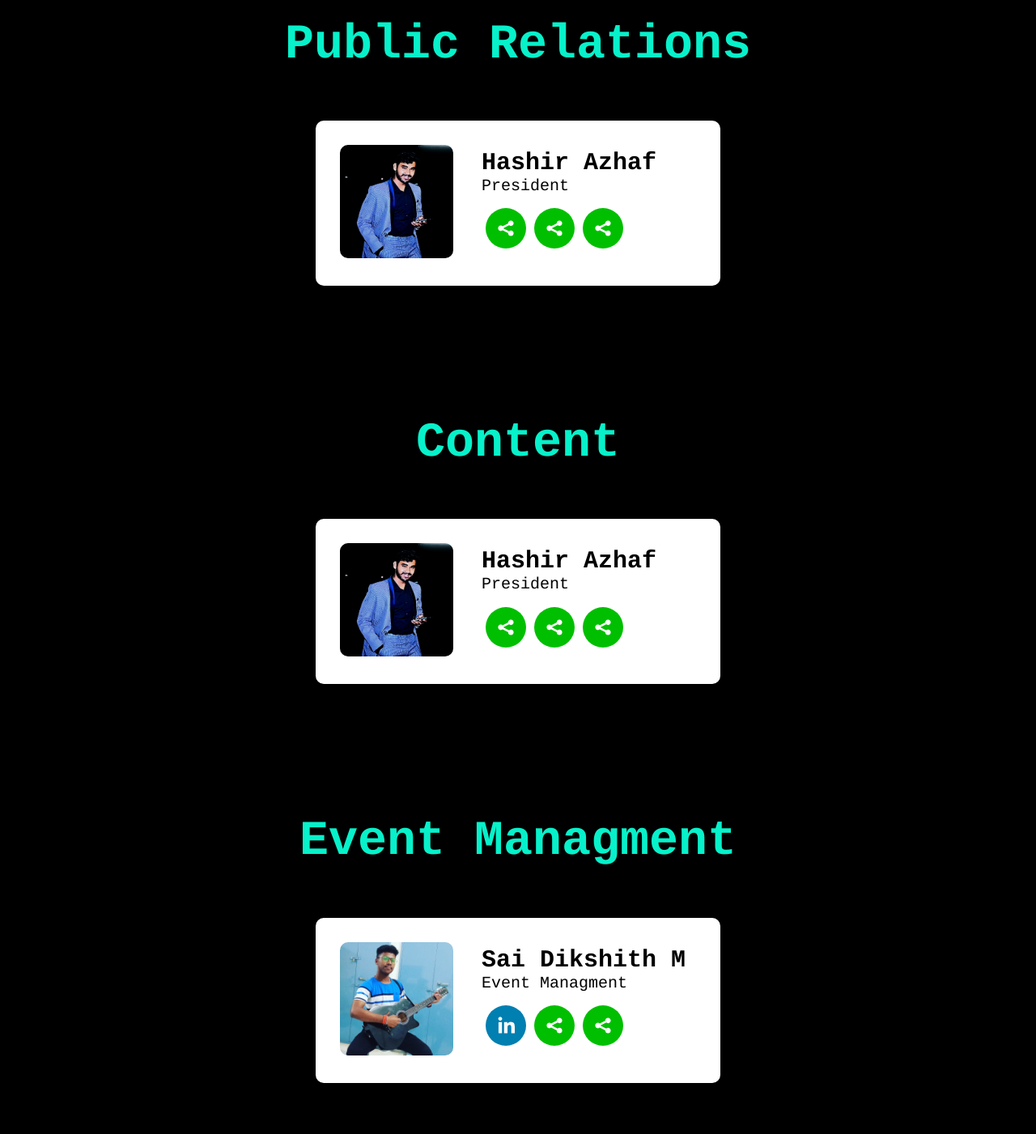
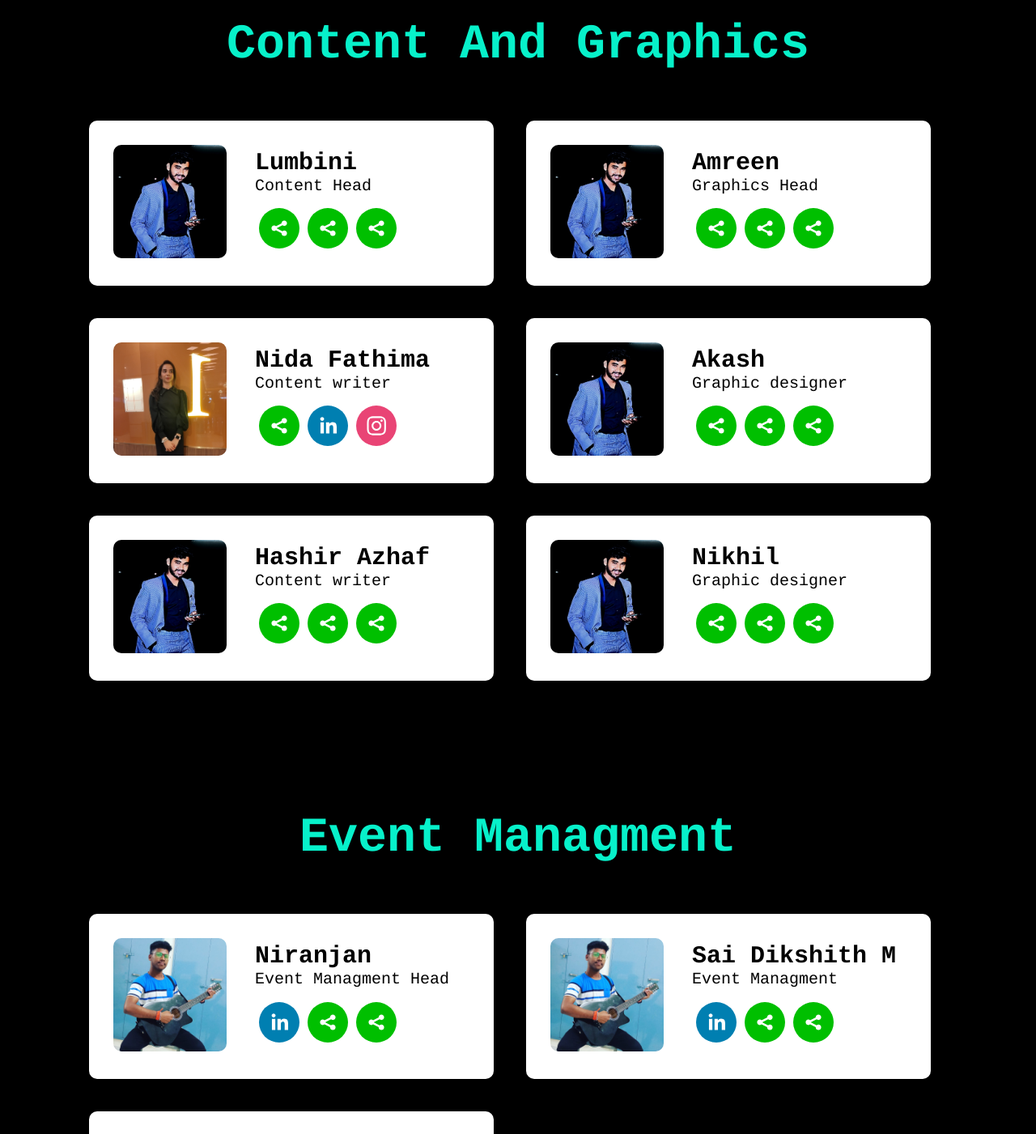
Before and after one commit to stellarjc/Website-React-Code, a React (Create React App) app: page /tem in a window 1280 px wide. Shown: the part 1100-2501 px from the top of the page at 81% size. Built offline with nearby package versions, Linux system fonts and the light colour scheme.

Commit message:
added some content  - avinash

```diff
--- a/src/screens/Cosmology.js
+++ b/src/screens/Cosmology.js
@@ -14,12 +14,20 @@ function Cosmology() {
             <p className='cos-content-main-p'>Focuses on the various astronomical and meteorological observations, sky studies, operations of telescopes and special<br /> purpose sensors and cameras, composition of planets, motion of celestial bodies, eclipses, meteor showers, planetary alignments, origin and <br />evolution of the universe, astrobiology, geeky astrophysical phenomena like black holes, neutron stars, nebulae, galaxy motions, birth of starts and other concepts like gravity,space-time, twin paradox etc. To find the fundamental nature of the universe and our place within it</p>
       </div>
       <div className='cos-content2'>
-            <p className='cos-content2-p'>Lorem ipsum dolor sit amet, consectetur adipiscing elit, sed do eiusmod <br />tempor incididunt ut labore et dolore magna aliqua. Ut enim ad minim veniam,<br /> quis nostrud exercitation ullamco laboris nisi ut aliquip ex ea commodo consequat.<br /> Duis aute irure dolor in reprehenderit in voluptate velit esse cillum dolore eu fugiat nulla pariatur. Excepteur sint occaecat cupidatat non proident, sunt in culpa qui officia deserunt mollit anim id est laborum</p>
+            <p className='cos-content2-p'>Join us on mesmerizing stargazing expeditions where we explore the celestial
+             marvels that adorn our night sky. From observing distant galaxies to tracking the movements of planets,
+             we provide opportunities to witness astronomical phenomena firsthand.Engage in thought-provoking conversations
+              and debates about cosmology, astrophysics, and the future of space exploration. Our club provides a platform
+              for intellectual discourse, where members can exchange ideas, challenge conventional wisdom, and explore the
+              mysteries that still elude us</p>
             <img className='cos-content2-img' src='cos2.jpg' />
       </div>
       <div className='cos-content3'>
       <img className='cos-content3-img' src='cos2.jpg' />
-            <p className='cos-content3-p'>Lorem ipsum dolor sit amet, consectetur adipiscing elit, sed do eiusmod <br />tempor incididunt ut labore et dolore magna aliqua. Ut enim ad minim veniam,<br /> quis nostrud exercitation ullamco laboris nisi ut aliquip ex ea commodo consequat.<br /> Duis aute irure dolor in reprehenderit in voluptate velit esse cillum dolore eu fugiat nulla pariatur. Excepteur sint occaecat cupidatat non proident, sunt in culpa qui officia deserunt mollit anim id est laborum</p>
+            <p className='cos-content3-p'>Participate in interactive workshops and demonstrations where you can delve into
+            various aspects of astronomy and space science. Whether it's learning about astrophotography, understanding the
+            life cycles of stars, or constructing your own model rocket, we offer hands-on experiences that ignite curiosity
+            and foster practical skills.</p>
       </div>
     </div>
   );
--- a/src/screens/Home2.js
+++ b/src/screens/Home2.js
@@ -26,12 +26,10 @@ function Home2(){
            </div>
            <div className="home-main-aim">
                 <h1 className="home-main-aim-h1">MISSION</h1>
-                <p className="home-main-aim-p">Lorem ipsum dolor sit amet, consectetur adipiscing elit,
-                sed do eiusmod tempor incididunt ut labore et dolore magna aliqua. Ut enim ad minim veniam,
-                quis nostrud exercitation ullamco laboris nisi ut aliquip ex ea commodo consequat. Duis aute
-                irure dolor in reprehenderit in voluptate velit esse cillum dolore eu fugiat nulla pariatur.
-                Excepteur sint occaecat cupidatat non proident, sunt in culpa qui officia deserunt mollit anim
-                id est laborum.</p>
+                <p className="home-main-aim-p">At Stellar JC, our mission is to inspire, educate, and unite individuals
+                who are fascinated by the realms beyond our planet. Through engaging discussions, hands-on activities,
+                and captivating events, we strive to deepen our understanding of the universe while nurturing a sense
+                of wonder and reverence for the cosmic spectacle that surrounds us</p>
            </div>
            <div className="home-main-aim">
                 <h1 className="home-main-aim-h1">VISION</h1>
--- a/src/screens/Home3.js
+++ b/src/screens/Home3.js
@@ -17,11 +17,11 @@ function Home3() {
         <div className="home-main">
             <div className="home-main-aim">
                 <h1 className="home-main-aim-h1">ABOUT US</h1>
-                <p className="home-main-aim-p">Lorem ipsum dolor sit amet, consectetur adipiscing elit, sed do eiusmod tempor incididunt ut labore et dolore magna aliqua. Tortor posuere ac ut consequat semper. At quis risus sed vulputate odio ut enim blandit. Vitae semper quis lectus nulla. Praesent elementum facilisis leo vel fringilla est ullamcorper eget nulla. Arcu vitae elementum curabitur vitae nunc sed velit dignissim. Sed vulputate mi sit amet. Aenean pharetra magna ac placerat vestibulum lectus mauris ultrices. Egestas maecenas pharetra convallis posuere morbi. Sed euismod nisi porta lorem mollis aliquam ut porttitor leo.
-
-                    Feugiat nisl pretium fusce id velit ut tortor pretium. Lobortis feugiat vivamus at augue. Gravida arcu ac tortor dignissim convallis aenean et tortor at. Etiam non quam lacus suspendisse faucibus interdum posuere. Quis blandit turpis cursus in hac habitasse platea dictumst quisque. Libero nunc consequat interdum varius. Lobortis feugiat vivamus at augue eget arcu. Consectetur adipiscing elit duis tristique sollicitudin nibh sit amet commodo. Massa tempor nec feugiat nisl pretium fusce id velit ut. Sed tempus urna et pharetra pharetra massa massa ultricies. Tortor at risus viverra adipiscing at in tellus. Enim nunc faucibus a pellentesque sit amet porttitor eget dolor. Varius vel pharetra vel turpis nunc eget lorem dolor sed. Venenatis cras sed felis eget velit aliquet. Non enim praesent elementum facilisis. Gravida arcu ac tortor dignissim. Sed nisi lacus sed viverra tellus in hac habitasse platea. Vitae et leo duis ut diam quam nulla porttitor. Amet cursus sit amet dictum sit amet. Scelerisque in dictum non consectetur a.
-
-                    Amet purus gravida quis blandit turpis cursus in hac.</p>
+                <p className="home-main-aim-p">Welcome to Stellar JC, a captivating space and astronomy club dedicated to unraveling the
+                mysteries of the cosmos and sharing our awe-inspiring discoveries with fellow enthusiasts. We are passionate stargazers,
+                scientists, and explorers who come together to foster a community of knowledge, curiosity, and appreciation for the vast
+                wonders of the universe.Embark on a captivating odyssey through the cosmos with Stellar JC. Together, let us venture into
+                 the unknown, unravel the secrets of the universe, and foster a deeper appreciation for the vastness and beauty of space.</p>
             </div>
             <h1 className="home-main-h1">MISSION</h1>
             <h1 className="home-main-h1">AIM</h1>
--- a/src/screens/News.js
+++ b/src/screens/News.js
@@ -2,7 +2,7 @@ import '../css/news.css'
 function News() {
     return (
       <div>
-        <h1 className="cs">COMMING SOON !</h1>
+        <h1 className="cs">COMING SOON !</h1>
       </div>
     );
   }
--- a/src/screens/Team.js
+++ b/src/screens/Team.js
@@ -12,7 +12,7 @@ function Team() {
         {
             name: "Afnan Khazi",
             position: "Vice president",
-            image: "team/hashir.jpg",
+            image: "team/afnan.jpg",
             links: ["hashirazhaf@gmail.com", "https://www.linkedin.com/in/hashir-azhaf-898243233", "https://instagram.com/lion_heart_003?igshid=MzNlNGNkZWQ4Mg=="]
         },
         {
@@ -23,7 +23,7 @@ function Team() {
         },
         {
             name: "Avinash Reddy c",
-            position: "web, content, graphic",
+            position: "Web, Content, Graphics",
             image: "team/avinash.jpeg",
             links: ["avihanvaisri@gmail.com", "https://www.linkedin.com/in/avinash-reddy-c-857057235/", "https://twitter.com/Avinash77936013"]
         },
@@ -32,13 +32,10 @@ function Team() {
             position: "Treasurer",
             image: "team/dixit.jpg",
             links: ["https://www.linkedin.com/in/sai-dikshith-088270227"]
-        }
-    ]
-
-    const publicRelations = [
+        },
         {
-            name: "Hashir Azhaf",
-            position: "President",
+            name: "Lalitha",
+            position: "Public relations",
             image: "team/hashir.jpg",
             links: []
         }
@@ -46,16 +43,58 @@ function Team() {
 
     const content = [
         {
-            name: "Hashir Azhaf",
-            position: "President",
+            name: "Lumbini",
+            position: "Content Head",
             image: "team/hashir.jpg",
             links: []
-        }
+        },
+        {
+            name: "Amreen",
+            position: "Graphics Head",
+            image: "team/hashir.jpg",
+            links: []
+        },
+        {
+            name: "Nida Fathima",
+            position: "Content writer",
+            image: "team/nida.jpg",
+            links: ["","https://www.linkedin.com/in/syedanidafathima","https://instagram.com/nid.aaa_?igshid=NGExMmI2YTkyZg=="]
+        },
+        {
+            name: "Akash",
+            position: "Graphic designer",
+            image: "team/hashir.jpg",
+            links: []
+        },
+        {
+            name: "Hashir Azhaf",
+            position: "Content writer",
+            image: "team/hashir.jpg",
+            links: []
+        },
+        {
+            name: "Nikhil",
+            position: "Graphic designer",
+            image: "team/hashir.jpg",
+            links: []
+        },
     ]
 
     const eventManagment = [
         {
-            name: "Sai Dikshith M",
+            name: "Niranjan",
+            position: "Event Managment Head",
+            image: "team/dixit.jpg",
+            links: ["https://www.linkedin.com/in/sai-dikshith-088270227"]
+        },
+        {
+            name: "Sai Dikshith M",
+            position: "Event Managment",
+            image: "team/dixit.jpg",
+            links: ["https://www.linkedin.com/in/sai-dikshith-088270227"]
+        },
+        {
+            name: "Rujwal",
             position: "Event Managment",
             image: "team/dixit.jpg",
             links: ["https://www.linkedin.com/in/sai-dikshith-088270227"]
@@ -64,8 +103,8 @@ function Team() {
 
     const socialMedia = [
         {
-            name: "Hashir Azhaf",
-            position: "President",
+            name: "Amreen",
+            position: "Social Media Head",
             image: "team/hashir.jpg",
             links: []
         }
@@ -128,15 +167,7 @@ function Team() {
             </div>
         </div>
         <div className="team-head">
-            <h1 className="team-head-h1">Public Relations</h1>
-        </div>
-        <div className="team">
-            <div className="team-1">
-                <Card cont={publicRelations} />
-            </div>
-        </div>
-        <div className="team-head">
-            <h1 className="team-head-h1">Content</h1>
+            <h1 className="team-head-h1">Content And Graphics</h1>
         </div>
         <div className="team">
             <div className="team-1">
--- a/src/screens/Tech.js
+++ b/src/screens/Tech.js
@@ -16,7 +16,10 @@ function Tech() {
         </div>
       </div>
       <div className='tec-content2'>
-            <p className='tec-content2-p'>Lorem ipsum dolor sit amet, consectetur adipiscing elit, sed do eiusmod <br />tempor incididunt ut labore et dolore magna aliqua. Ut enim ad minim veniam,<br /> quis nostrud exercitation ullamco laboris nisi ut aliquip ex ea commodo consequat.<br /> Duis aute irure dolor in reprehenderit in voluptate velit esse cillum dolore eu fugiat nulla pariatur. Excepteur sint occaecat cupidatat non proident, sunt in culpa qui officia deserunt mollit anim id est laborum</p>
+            <p className='tec-content2-p'>At Stellar JC, we believe in pushing the boundaries of exploration and innovation.
+             We offer opportunities for members to engage in satellite making projects. From designing and assembling miniature
+              satellites to programming their functions, these projects allow our members to gain practical experience in
+              aerospace engineering and contribute to the advancement of space technology.</p>
             <img className='tec-content2-img' src='cos2.jpg' />
       </div>
       <div className='tec-content3'>
```
Also changed, not shown: public/team/afnan.jpg (added), public/team/nida.jpg (added).
